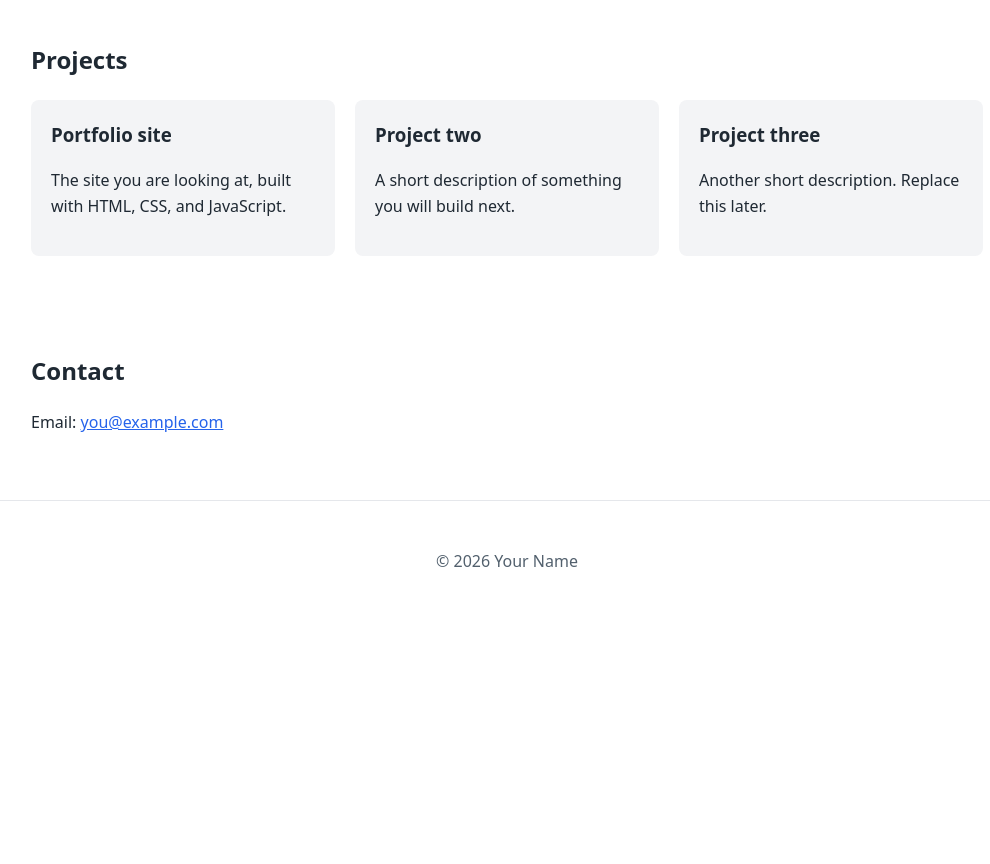
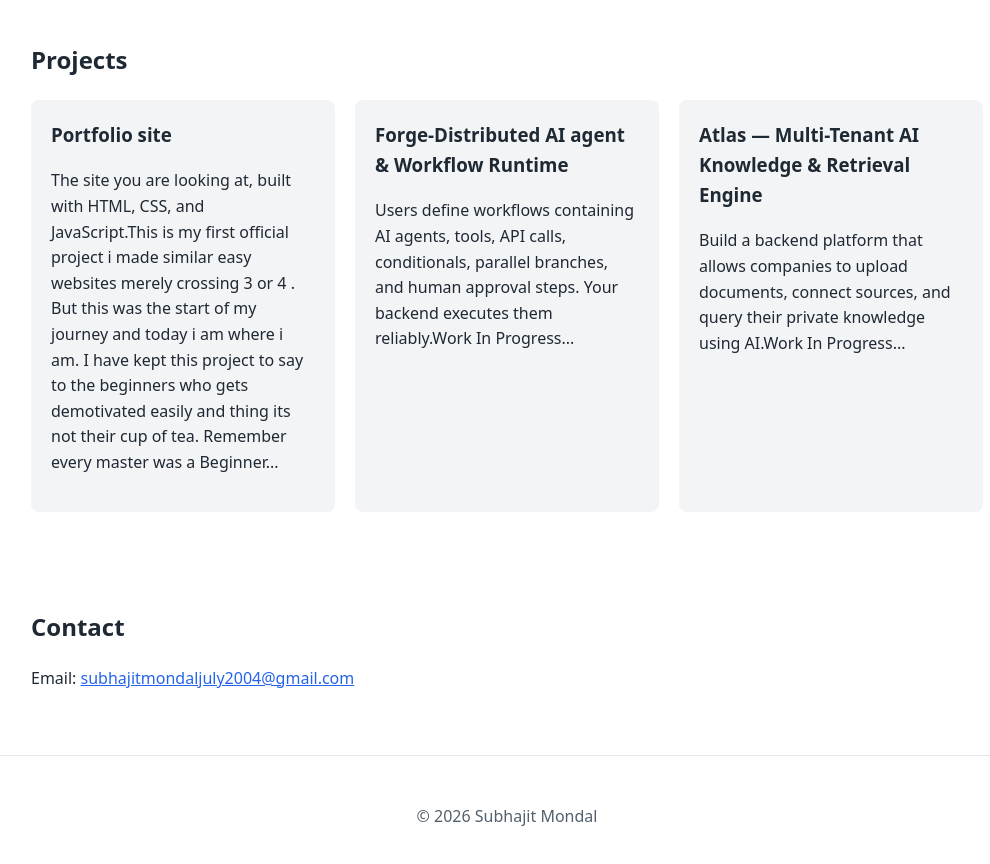
Before and after one commit to subhajit-mondal19/Portfolio, a plain HTML site: page index.html in a window 1280 px wide. Shown: the part 620-1484 px from the top of the page, without its empty margins (133-1123 px from the left). Before the commit the page ends 1242 px from the top, so only its background shows below. Drawn offline with Linux system fonts and the light colour scheme.

Commit message:
Personalised the project and contact section

```diff
--- a/index.html
+++ b/index.html
@@ -34,27 +34,27 @@
       <div class="project-grid">
         <article class="card">
           <h3>Portfolio site</h3>
-          <p>The site you are looking at, built with HTML, CSS, and JavaScript.</p>
+          <p>The site you are looking at, built with HTML, CSS, and JavaScript.This is my first official project i made similar easy websites merely crossing 3 or 4 . But this was the start of my journey and today i am where i am. I have kept this project to say to the beginners who gets demotivated easily and thing its not their cup of tea. Remember every master was a Beginner...</p>
         </article>
         <article class="card">
-          <h3>Project two</h3>
-          <p>A short description of something you will build next.</p>
+          <h3>Forge-Distributed AI agent & Workflow Runtime</h3>
+          <p>Users define workflows containing AI agents, tools, API calls, conditionals, parallel branches, and human approval steps. Your backend executes them reliably.Work In Progress...</p>
         </article>
         <article class="card">
-          <h3>Project three</h3>
-          <p>Another short description. Replace this later.</p>
+          <h3>Atlas — Multi-Tenant AI Knowledge & Retrieval Engine</h3>
+          <p>Build a backend platform that allows companies to upload documents, connect sources, and query their private knowledge using AI.Work In Progress...</p>
         </article>
       </div>
     </section>
 
     <section id="contact" class="section">
       <h2>Contact</h2>
-      <p>Email: <a href="mailto:you@example.com">you@example.com</a></p>
+      <p>Email: <a href="mailto:you@example.com">subhajitmondaljuly2004@gmail.com</a></p>
     </section>
   </main>
 
   <footer class="site-footer">
-    <p>&copy; <span id="year"></span> Your Name</p>
+    <p>&copy; <span id="year"></span> Subhajit Mondal</p>
   </footer>
 
   <script src="script.js"></script>
```
